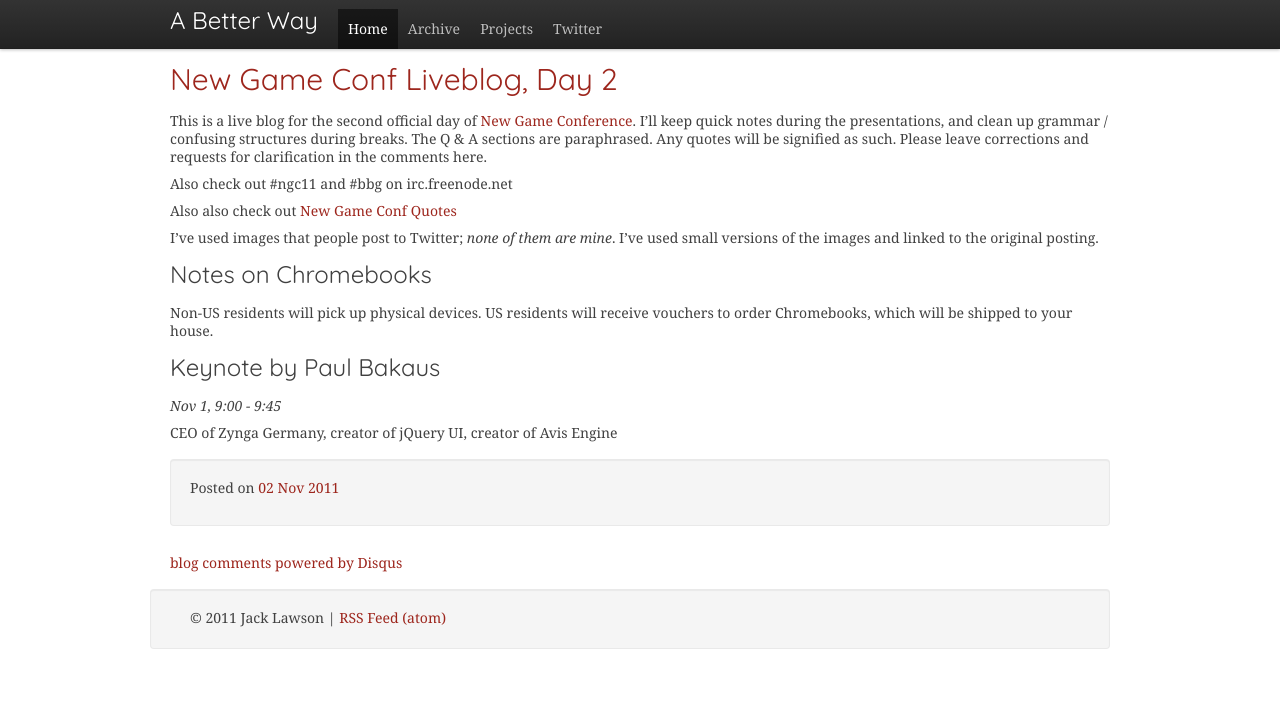
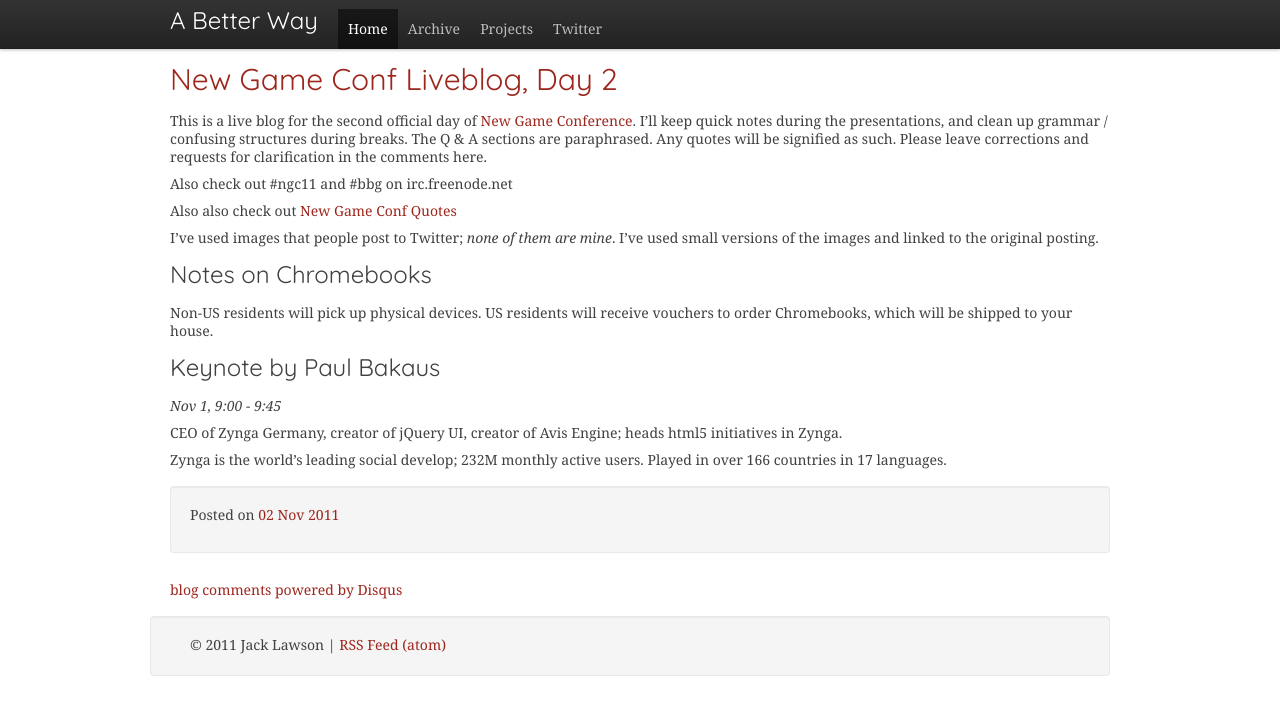
Before and after one commit to ajacksified/ajacksified.github.com, a Jekyll site: the page built from _posts/2011-11-02-new-game-conf-liveblog-2.markdown, in a window 1280 px wide. Shown: the top 715 px of the page. Built offline with Jekyll 4.4.1, drawn with Linux system fonts in a browser that asks for light colours; nearby versions of some CDN libraries; some web fonts are replaced; Markdown is read by kramdown in place of the engine named in the settings; comment, search, counter and statistics services are not loaded.

Commit message:
Day 2 - keynote

```diff
--- a/_posts/2011-11-02-new-game-conf-liveblog-2.markdown
+++ b/_posts/2011-11-02-new-game-conf-liveblog-2.markdown
@@ -27,4 +27,8 @@
 ##Keynote by Paul Bakaus
 *Nov 1, 9:00 - 9:45*
 
-CEO of Zynga Germany, creator of jQuery UI, creator of Avis Engine
+CEO of Zynga Germany, creator of jQuery UI, creator of Avis Engine; heads
+html5 initiatives in Zynga.
+
+Zynga is the world's leading social develop; 232M monthly active users. Played
+in over 166 countries in 17 languages.
```
